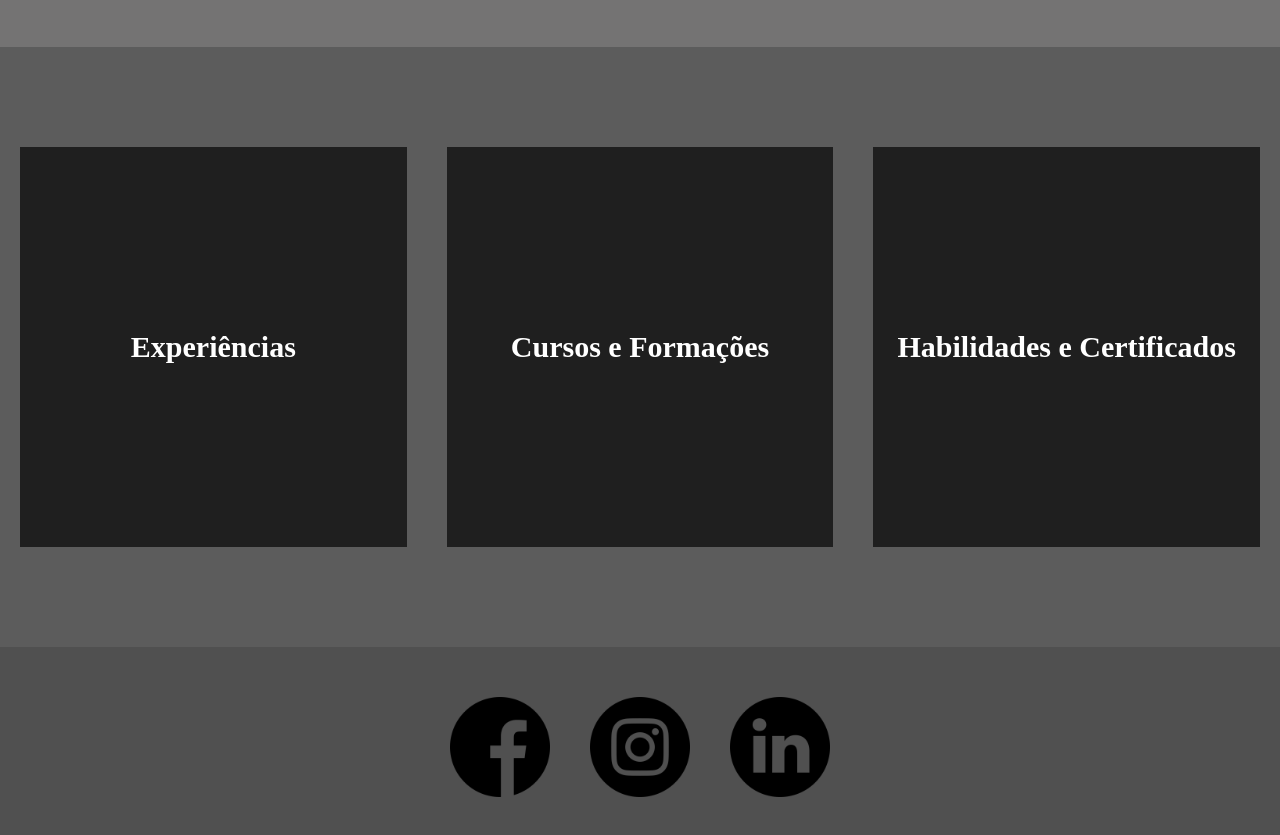
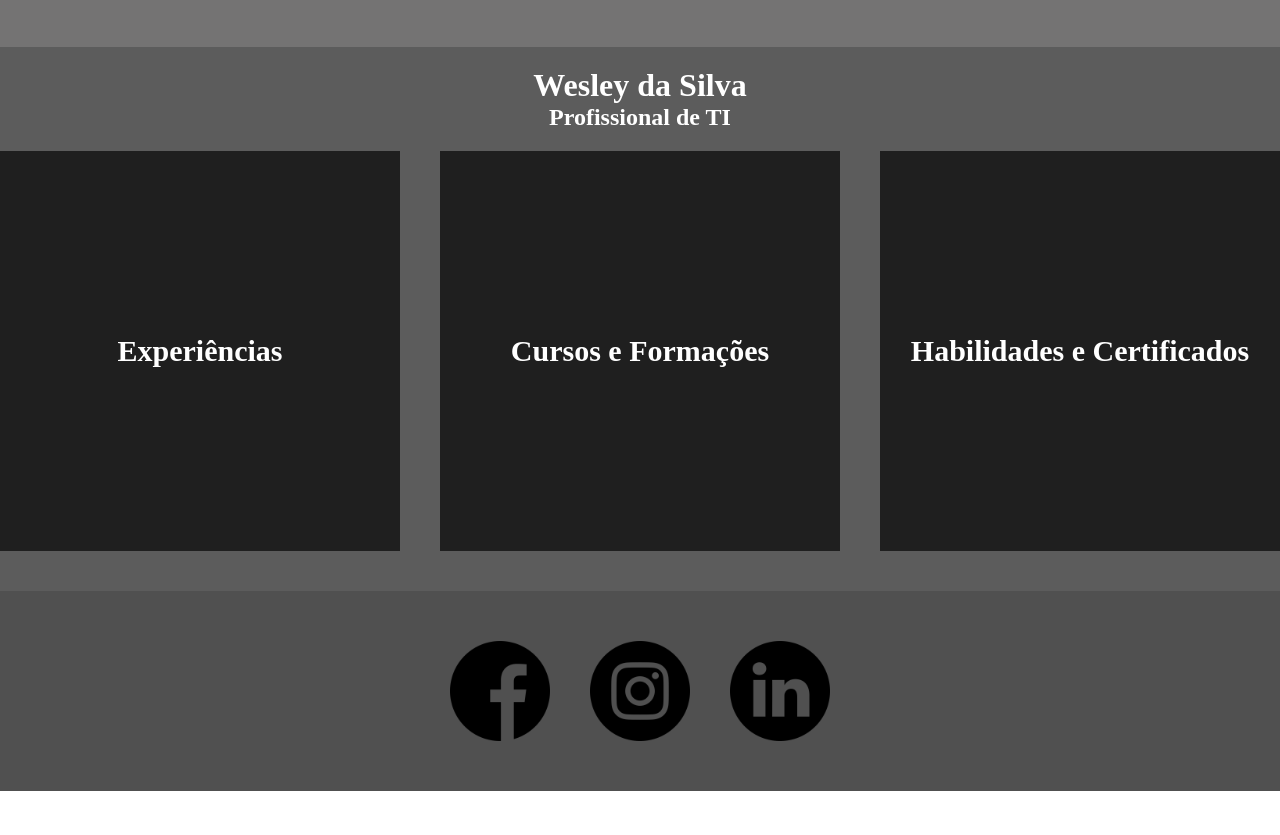
Before and after one commit to wesley1985silva/wesleysilva, a plain HTML site: page index.html in a window 1280 px wide. Shown: the part 353-1188 px from the top of the page. After the commit the page ends 1144 px from the top, so only its background shows below. Drawn offline with Linux system fonts and the light colour scheme.

Commit message:
Finalizado

```diff
--- a/index.html
+++ b/index.html
@@ -12,24 +12,45 @@
             <img id="perfil" src="img/joaodasneves.jpg">
         </header>
 <!-- PRINCIPAL -->
-        <main id="principal">
+        <main>
+
+            <h1>Wesley da Silva</h1>
+            <h2>Profissional de TI</h2>
+
+            <section id="principal">
+            <a href="experiencias.html">
             <div class="caixa">
                 <h3 class="texto">Experiências</h3>
             </div>
+            </a>
 
+            <a href="cursos.html">
             <div class="caixa">
                 <h3 class="texto">Cursos e Formações</h3>
             </div>
+            </a>
 
+            <a href="habilidades.html">
             <div class="caixa">
                 <h3 class="texto">Habilidades e Certificados</h3>
             </div>
+            </a>
+
+        </section>
         </main>
 <!-- RODAPÉ -->
         <footer id="rodapé">
+        <a href="https://facebook.com" target="_blank">
             <img class= "icones" src="img/facebook.png">
+        </a>
+
+        <a href="https://instagram.com" target="_blank">
             <img class= "icones" src="img/instagram.png">
+        </a>
+
+        <a href="https://linkedin.com" target="_blank">
             <img class= "icones" src="img/linkedin.png">
+        </a>
         </footer>
     </body>
 
--- a/style.css
+++ b/style.css
@@ -1,6 +1,7 @@
 /* RESET CSS */
 html * {
     margin: 0px;
+    text-decoration: none;
 }
 
 #menu {
@@ -23,16 +24,18 @@ html * {
     margin: 20px;
 
 }
-
-
+main {
+    text-align: center;
+    background-color: #5c5c5c;
+    color: white;
+    padding: 20px;
+}
 
 #principal {
-    height: 600px;
     background-color: #5c5c5c;
     display: flex;
     justify-content: center;
     align-items: center;
-
 }
 
 .caixa {
```
Also changed, not shown: cursos.html (added, +22 -0 lines), experiencias.html (added, +24 -0 lines), habilidades.html (added, +24 -0 lines).
